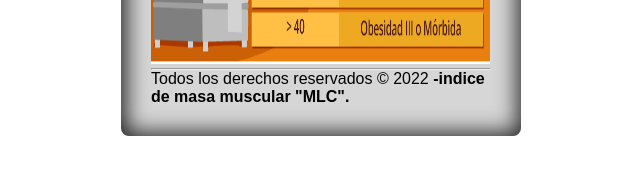
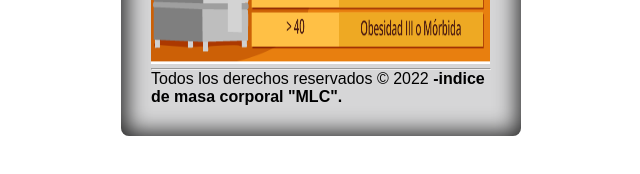
Before and after one commit to MLCMATHIAS/calculadora-mlc.github.io, a plain HTML site: page index.html in a window 1280 px wide. Shown: the part 520-694 px from the top of the page, 319-959 px from the left. Drawn offline with Linux system fonts and the light colour scheme.

Commit message:
segundo commit

```diff
--- a/index.html
+++ b/index.html
@@ -26,7 +26,7 @@
       <img src="./img/INDICE.IMC.png" class="img" alt="indice de masa muscular" />
       <div class="box__copyright">
         <hr>
-        <p>Todos los derechos reservados © 2022 <b>-indice de masa muscular "MLC".</b></p>
+        <p>Todos los derechos reservados © 2022 <b>-indice de masa corporal "MLC".</b></p>
     </div>
     </div>
 </div>
```
